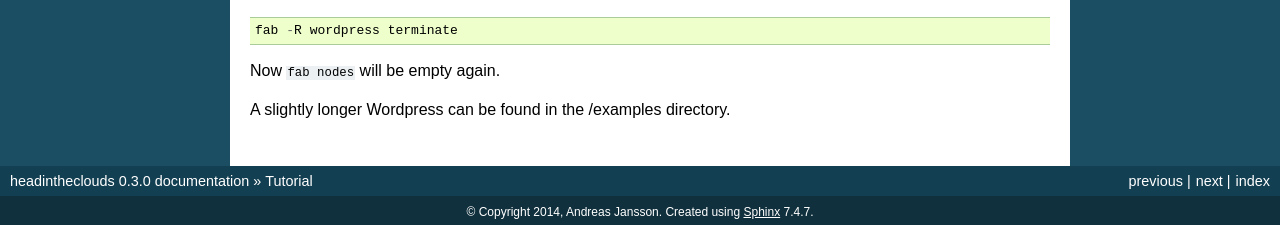
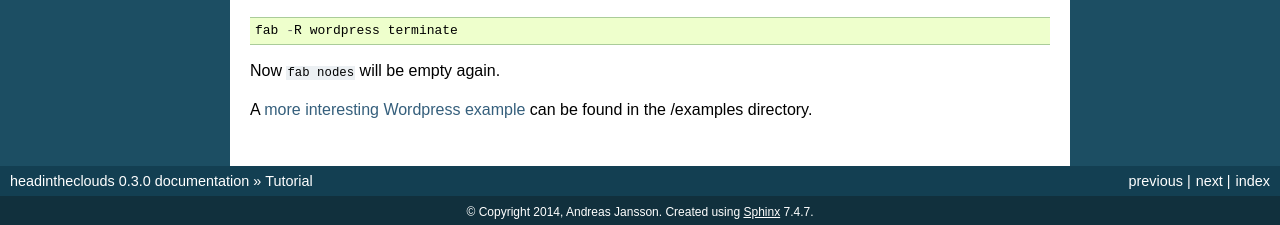
Before and after one commit to andreasjansson/head-in-the-clouds, a Sphinx documentation site: the page built from docs/tutorial.rst, in a window 1280 px wide. Shown: the part 1487-1712 px from the top of the page. Built offline with Sphinx 7.4.7, drawn with Linux system fonts in a browser that asks for light colours.

Commit message:
reference nicer wp example

```diff
--- a/docs/tutorial.rst
+++ b/docs/tutorial.rst
@@ -97,4 +97,4 @@ That's pretty much it for a super basic tutorial. Let's kill the server
 
 Now ``fab nodes`` will be empty again.
 
-A slightly longer Wordpress can be found in the /examples directory.
+A `more interesting Wordpress example <https://github.com/andreasjansson/head-in-the-clouds/blob/master/examples/wordpress.yml>`_ can be found in the /examples directory.
```
Also changed, not shown: README.md (+2 -0 lines).
